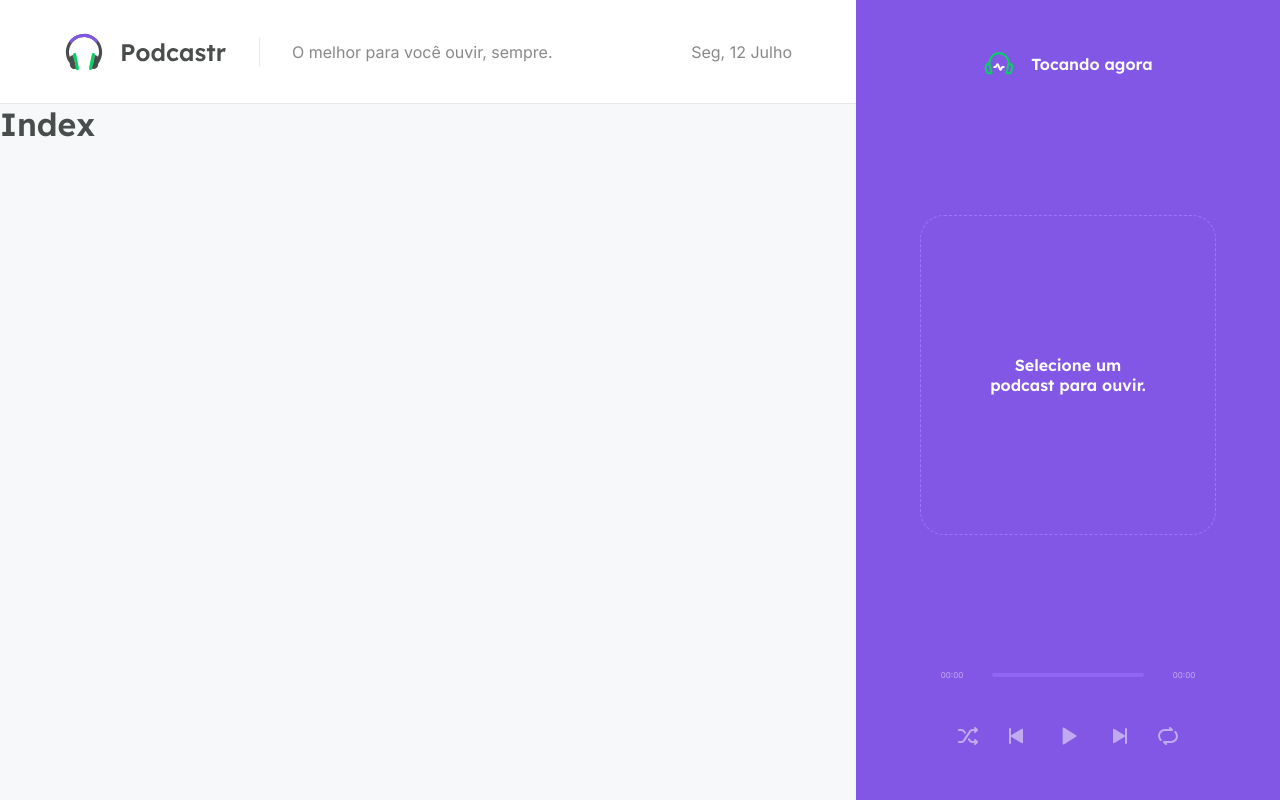
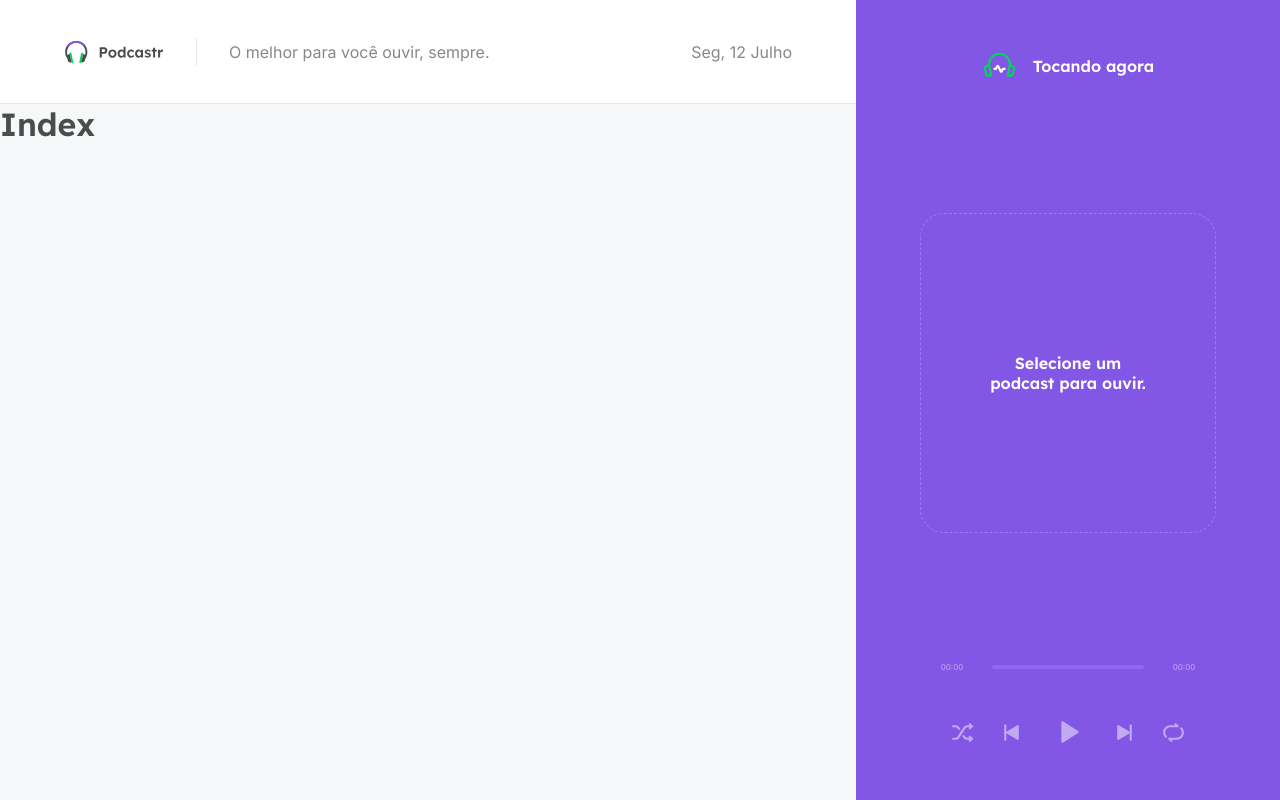
Before and after one commit to BlvkRoot/podcastr-nextjs, a Next.js app: page / in a window 1280 px wide. Built offline with nearby package versions, Linux system fonts and the light colour scheme; data requests are answered from the project's data file.

Commit message:
Change <img /> tag to <image /> for build

```diff
--- a/src/components/Header/index.tsx
+++ b/src/components/Header/index.tsx
@@ -2,6 +2,8 @@ import format from 'date-fns/format';
 import ptBR from 'date-fns/locale/pt-BR'
 
 import headerStyles from './styles.module.scss';
+
+import Image from 'next/image';
 
 export function Header() {
     const currentDate = format(new Date(), 'EEEEEE, d MMMM', {
@@ -10,7 +12,7 @@ export function Header() {
 
     return (
         <header className={headerStyles.headerContainer}>
-            <img src="/logo.svg" alt="Podcastr"/>
+            <Image src="/logo.svg" alt="Podcastr" height={100} width={100}/>
 
             <p> O melhor para você ouvir, sempre.</p>
 
--- a/src/components/Player/index.tsx
+++ b/src/components/Player/index.tsx
@@ -1,10 +1,12 @@
 import playerStyles from './styles.module.scss';
+
+import Image from 'next/image';
 
 export function Player() {
     return (
         <div className={playerStyles.playerContainer}>
             <header>
-                <img src="/playing.svg" alt="Tocando agora"/>
+                <Image src="/playing.svg" alt="Tocando" height={35} width={35}/>
                 <strong>Tocando agora</strong>
             </header>
 
@@ -23,23 +25,23 @@ export function Player() {
 
                 <div className={playerStyles.buttons}>
                     <button type="button">
-                        <img src="/shuffle.svg" alt="Embaralhar" />
+                        <Image src="/shuffle.svg" alt="Embaralhar" height={25} width={25}/>
                     </button>
 
                     <button type="button">
-                        <img src="/play-previous.svg" alt="Tocar anterior" />
+                        <Image src="/play-previous.svg" alt="Tocar anterior" height={25} width={25}/>
                     </button>
 
                     <button type="button" className={playerStyles.playButton}>
-                        <img src="/play.svg" alt="Tocar" />
+                        <Image src="/play.svg" alt="Tocar" height={40} width={40}/>
                     </button>
 
                     <button type="button">
-                        <img src="/play-next.svg" alt="Tocar proxima" />
+                        <Image src="/play-next.svg" alt="Tocar proxima" height={25} width={25}/>
                     </button>
 
                     <button type="button" className={playerStyles.playButton}>
-                        <img src="/repeat.svg" alt="Repetir" />
+                        <Image src="/repeat.svg" alt="Repetir" height={25} width={25}/>
                     </button>
                 </div>
             </footer>
--- a/src/pages/index.tsx
+++ b/src/pages/index.tsx
@@ -1,6 +1,23 @@
+// SPA
+// SSR
+// SSG
 
-export default function Home() {
+export default function Home(props) {
+  console.log(props.episodes);
+
   return (
     <h1>Index</h1>
   )
 }
+
+export async function getStaticProps() {
+  const response = await fetch('http://localhost:3333/episodes')
+  const data = await response.json();
+
+  return {
+    props: {
+      episodes: data
+    },
+    revalidate: 60 * 60 * 8, //How long the site should be altered
+  }
+}
```
